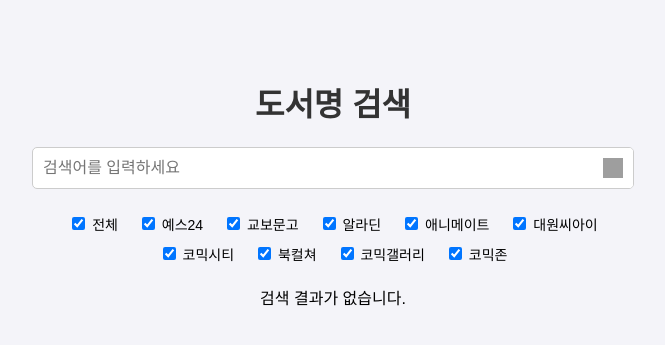
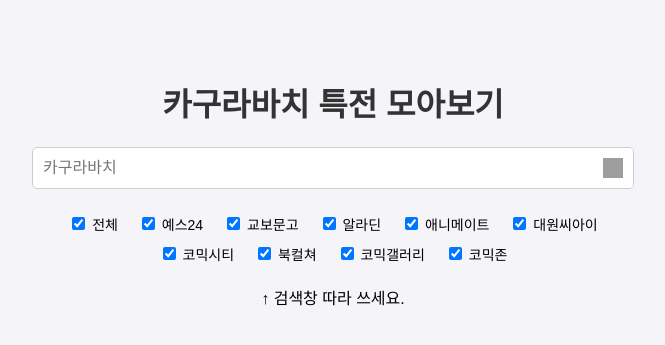
Before and after one commit to dantae923/bookevent-crawling, a Flask app: page / in a window 1280 px wide. Shown: the top 345 px of the page, without its empty margins (307-972 px from the left). Run offline with Flask 3, Linux system fonts and the light colour scheme; grey boxes are pictures that could not be loaded.

Commit message:
카구라바치 컨셉잡기

```diff
--- a/templates/index.html
+++ b/templates/index.html
@@ -3,7 +3,7 @@
   <head>
     <meta charset="UTF-8">
     <meta name="viewport" content="width=device-width, initial-scale=1.0">
-    <title>도서 행사 검색 사이트</title>
+    <title>카구라바치 특전 보기</title>
     <link rel="stylesheet" href="{{ url_for('static', filename='styles.css') }}">
     <script>
       function toggleAllSites(source) {
@@ -41,11 +41,19 @@
     </script>
   </head>
   <body>
-    <h1>도서명 검색</h1>
+    <h1>
+        {% if not query or query.strip() == "" %}
+            카구라바치 특전 모아보기
+        {% elif "카구라바치" in query %}
+            카구라바치 특전 모아보기
+        {% else %}
+            카구라바치로 검색하라니까?
+        {% endif %}
+    </h1>
     <form method="POST" action="/" onsubmit="disableSearchButton()">
       <!-- ✅ 검색창 + 돋보기 버튼 -->
       <div class="search-container">
-        <input type="text" name="search_query" placeholder="검색어를 입력하세요" required />
+        <input type="text" name="search_query" placeholder="카구라바치" required />
         <button type="submit" id="searchBtn" class="search-button">
           <img src="https://cdn-icons-png.flaticon.com/512/622/622669.png" alt="검색">
         </button>
@@ -86,7 +94,7 @@
             {% endfor %}
         </div>
         {% else %}
-        <p style="text-align: center;">검색 결과가 없습니다.</p>
+        <p style="text-align: center;">↑ 검색창 따라 쓰세요.</p>
         {% endif %}
     </div>
     </form>
```
Also changed, not shown: static/styles.css (+7 -0 lines).
